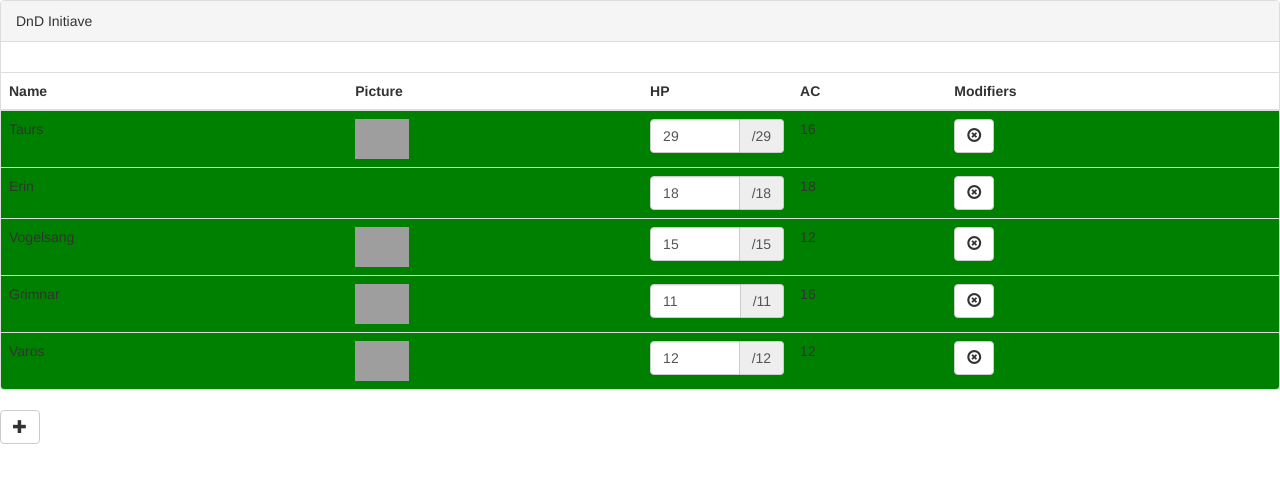
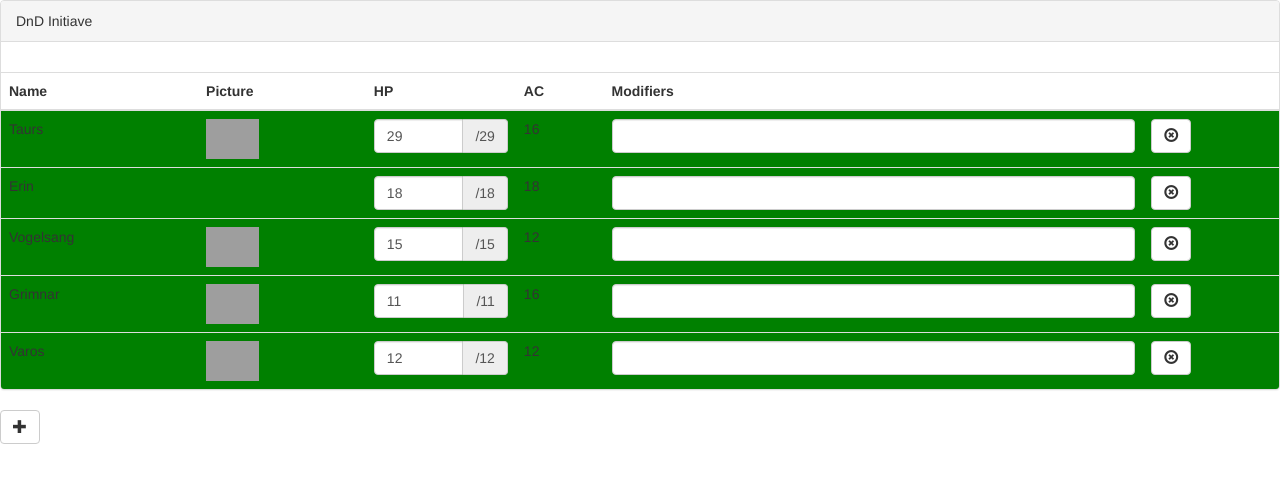
Before and after one commit to albertwohletz/combatmanager, a Django app: page / in a window 1280 px wide. Shown: the top 483 px of the page. Run offline with Django 3.2, Linux system fonts and the light colour scheme; data comes from the database, SQL or seed files in the repository; both versions use the stored data as it was after the commit; parts of the project's set-up code (start-up, migrations or seed data) failed here and were passed over; some libraries are stand-ins or nearby versions; grey boxes are pictures that could not be loaded.

Commit message:
Updated some style things.

```diff
--- a/templates/initiative.html
+++ b/templates/initiative.html
@@ -29,6 +29,7 @@
                             </div>
                         </td>
                         <td>{{ char.ac }}</td>
+                        <td><input type="text" class="form-control"></td>
                         <td>
                             <button type="button" class="btn btn-default delete" title="Delete This Person">
                                 <span class="glyphicon glyphicon-remove-circle"></span>
```
Also changed, not shown: db.sqlite3.
